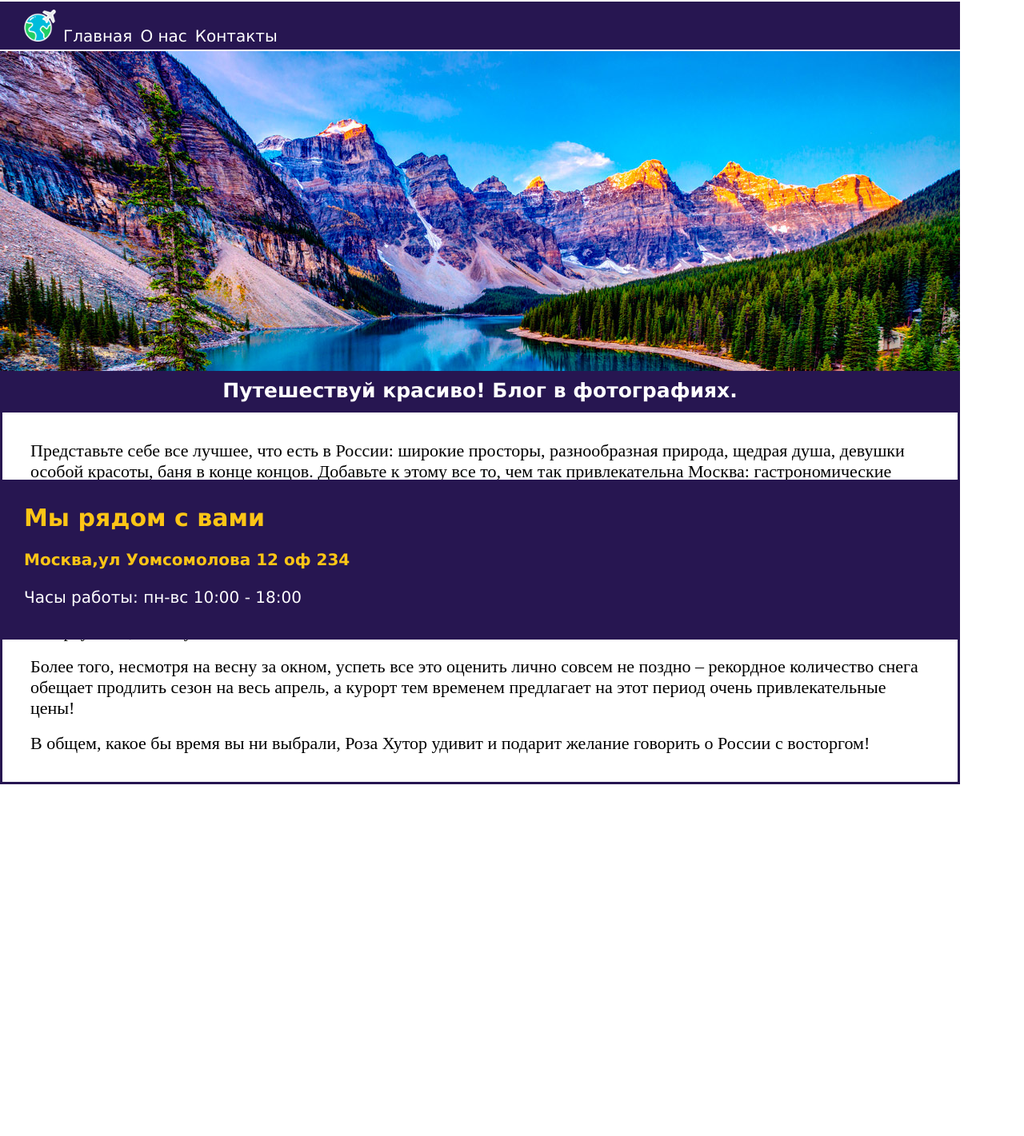
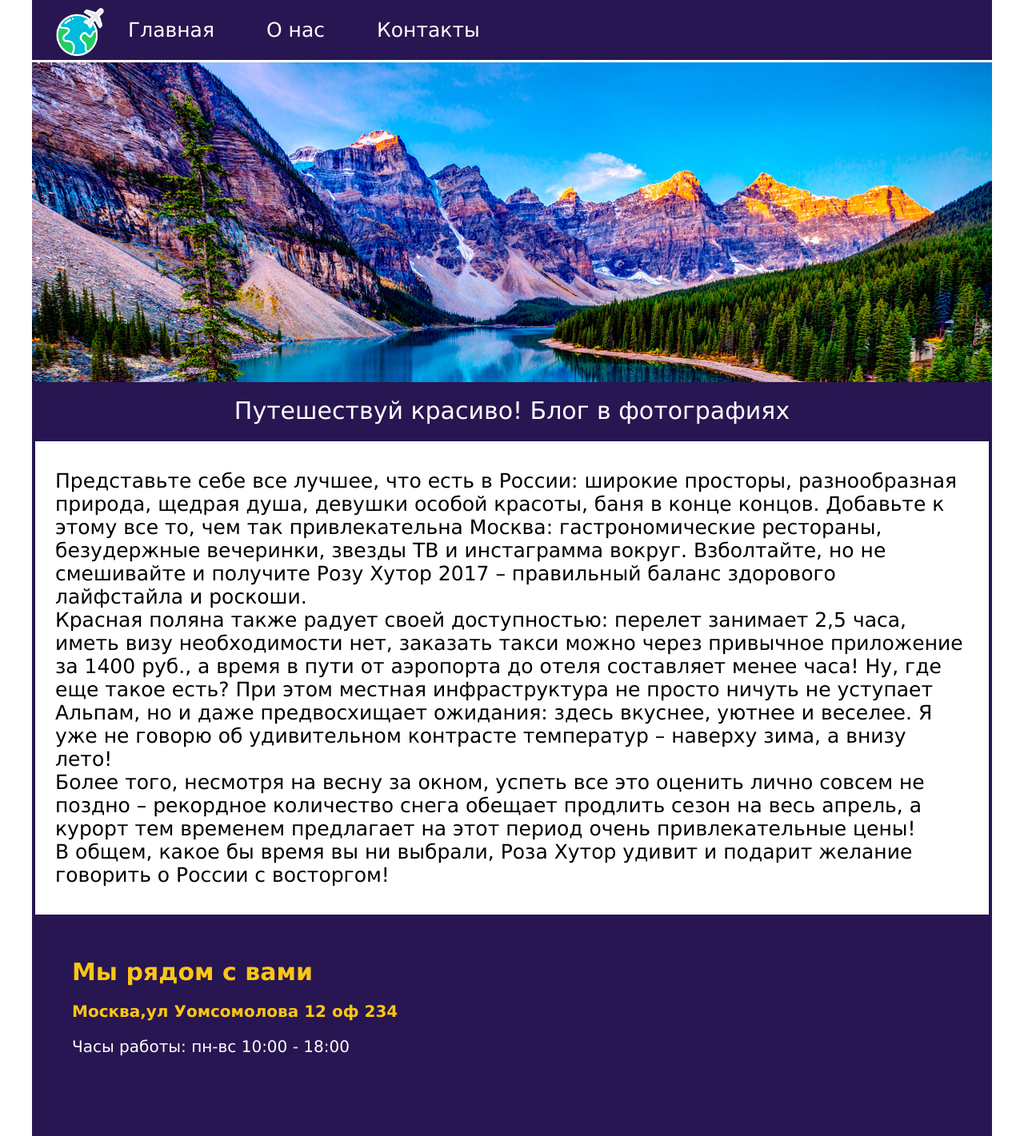
Before and after one commit to xfagsh/DZ3, a plain HTML site: page index.html in a window 1280 px wide. Shown: the top 1421 px of the page at 80% size. Before the commit the page ends 981 px from the top, so only its background shows below. Drawn offline with Linux system fonts and the light colour scheme.

Commit message:
first commit

```diff
--- a/index.html
+++ b/index.html
@@ -1,52 +1,62 @@
 <!DOCTYPE html>
 <html lang="en">
+
 <head>
     <meta charset="UTF-8">
     <meta name="viewport" content="width=device-width, initial-scale=1.0">
     <title>Document</title>
     <link rel="stylesheet" href="style.css">
 </head>
+
 <body>
-    <div class="container">
-        <header class="header">
-
+    <div class="wrapper_flex">
+        <div class="box">
             <div class="logo">
                 <img class="logo_img" src="logo.png"/>
-
-
-
+            </div>
             <nav class="nav">
                 <a href="index.html">Главная</a>
                 <a href="#">О нас</a>
                 <a href="#">Контакты</a>
             </nav>
+        </div>
+        <div class="box">
+            <div class="header__background"></div>
+        </div>
+        <div class="box">Путешествуй красиво! Блог в фотографиях</div>
 
+        <div class="box">
 
-        </header>
+            <p>
+                Представьте себе все лучшее, что есть в России: широкие просторы, разнообразная природа, щедрая душа,
+                девушки особой красоты, баня в конце концов. Добавьте к этому все то, чем так привлекательна Москва:
+                гастрономические рестораны, безудержные вечеринки, звезды ТВ и инстаграмма вокруг. Взболтайте, но не
+                смешивайте и получите Розу Хутор 2017 – правильный баланс здорового лайфстайла и роскоши.
+                <br>
+                Красная поляна также радует своей доступностью: перелет занимает 2,5 часа, иметь визу необходимости нет,
+                заказать такси можно через привычное приложение за 1400 руб., а время в пути от аэропорта до отеля
+                составляет менее часа! Ну, где еще такое есть? При этом местная инфраструктура не просто ничуть не
+                уступает Альпам, но и даже предвосхищает ожидания: здесь вкуснее, уютнее и веселее. Я уже не говорю об
+                удивительном контрасте температур – наверху зима, а внизу лето!
+                <br>
+                Более того, несмотря на весну за окном, успеть все это оценить лично совсем не поздно – рекордное
+                количество снега обещает продлить сезон на весь апрель, а курорт тем временем предлагает на этот период
+                очень привлекательные цены!
+                <br>
+                В общем, какое бы время вы ни выбрали, Роза Хутор удивит и подарит желание говорить о России с
+                восторгом!</p>
+        </div>
 
-    <div class="content">
-
-    <div class="header__background"></div>
-    <h1>Путешествуй красиво! Блог в фотографиях.</h1>
         <div class="box">
-        <p>
-            Представьте себе все лучшее, что есть в России: широкие просторы, разнообразная природа, щедрая душа, девушки особой красоты, баня в конце концов. Добавьте к этому все то, чем так привлекательна Москва: гастрономические рестораны, безудержные вечеринки, звезды ТВ и инстаграмма вокруг. Взболтайте, но не смешивайте и получите Розу Хутор 2017 – правильный баланс здорового лайфстайла и роскоши.</p>
-<br>
-<p>Красная поляна также радует своей доступностью: перелет занимает 2,5 часа, иметь визу необходимости нет, заказать такси можно через привычное приложение за 1400 руб., а время в пути от аэропорта до отеля составляет менее часа! Ну, где еще такое есть? При этом местная инфраструктура не просто ничуть не уступает Альпам, но и даже предвосхищает ожидания: здесь вкуснее, уютнее и веселее. Я уже не говорю об удивительном контрасте температур – наверху зима, а внизу лето!</p>
-<br>
-<p>Более того, несмотря на весну за окном, успеть все это оценить лично совсем не поздно – рекордное количество снега обещает продлить сезон на весь апрель, а курорт тем временем предлагает на этот период очень привлекательные цены!</p>
-<br>
-<p>В общем, какое бы время вы ни выбрали, Роза Хутор удивит и подарит желание говорить о России с восторгом!</p>
-
-
+            <footer class="footer">
+               <h2> Мы рядом с вами</h2>
+               <h4>Москва,ул Уомсомолова 12 оф 234</h4>
+               <p>Часы работы: пн-вс 10:00 - 18:00</p>
+           </footer>
        </div>
     </div>
-    <footer class="footer">
-        <h2> Мы рядом с вами</h2><br>
-        <h4>Москва,ул Уомсомолова 12 оф 234</h4><br>
-        <p>Часы работы: пн-вс 10:00 - 18:00</p>
-    </footer>
 
     </div>
 </body>
+
 </html>
--- a/style.css
+++ b/style.css
@@ -3,72 +3,48 @@
     padding: 0;
     box-sizing: border-box;
 }
-.conteiner{
+
+.wrapper_flex{
+    margin: 0 auto;
+    width: 1200px;
     display: flex;
+    justify-content: center;
+    flex-wrap: wrap;
     flex-direction: column;
-    width: 1200px;
-    flex-flow: column nowrap;
-    align-content: flex-end;
 }
 
-.header{
-    height: 60px;
-    width: 1200px;
+.box{
+    display: flex;
+    /* height: 500px; */
+    /* justify-content: space-around; */
+    flex-direction: column;
+    align-items: flex-start;
+    /* width: 400px; */
+    /* margin-bottom: 5em; */
+    font-size: 20px;
+    background-color:white;
+}
+.box:nth-child(1){
+    display:flex;
+    align-items: flex-start;
+    flex-direction: row;
+    align-items: center;
     background-color:#271651;
-    order: 1;
-    align-self:flex-start;
-    margin-top: 2px;
-
-}
-.logo{
-
 }
 
 .logo_img{
-    width: 40px;
-    height: 40px;
+    width: 60px;
+    height: 60px;
     margin-left: 30px;
     margin-top: 10px;
 }
 
-nav{
-   display:inline-flex;
-
-}
-
 nav a{
     text-decoration: none;
-    font-family: 'Comfortaa', cursive;
     color: white;
-    font-size: 20px;
-    justify-content: center;
+    font-size: 25px;
     font-family: Verdana, Geneva, Tahoma, sans-serif;
-    margin: 5px;
-}
-.content p{
-   font-size: 22px;
-}
-.box{
-    background-color: white;
-    width: 1200px;
-    height: max-content;
-    order: 5;
-    padding: 35px;
-    border-color:#271651;
-    border-style: solid;
-    box-sizing: 5px;
-}
-
-.content h1{
-    width: 1200px;
-    background-color:#271651;
-    order: 4;
-    justify-content: center;
-    color: white;
-    text-align: center;
-    font-family: Verdana, Geneva, Tahoma, sans-serif;
-    font-size: 25px;
-    padding: 10px ;
+    margin: 30px;
 }
 
 .header__background{
@@ -79,34 +55,65 @@ nav a{
     background-size: cover;
     order: 3;
     justify-content: center;
-    margin-top: 2px;
+    background-color:#271651;
+    margin-top: 3px;
 }
 
+.box:nth-child(3){
+    color: white;
+    height: 70px;
+    display: flex;
+    align-items: center;
+    justify-content: center;
+    font-size: 30px;
+    font-family: Verdana, Geneva, Tahoma, sans-serif;
+    background-color:#271651;
+}
+
+.box:nth-child(4){
+    background-color: white;
+    border: 4px solid #271651;
+    padding: 25px;
+    height: 600px;
+    font-size: 25px;
+    font-family: Verdana, Geneva, Tahoma, sans-serif;
+    display: flex;
+    justify-content: center;
+    align-items: center;
+
+}
+
+.box:nth-child(5){
+    display: flex;
+    flex-direction: column;
+    align-items: space-around;
+    justify-content: space-around;
+    flex-wrap: nowrap;
+    background-color:#271651;
+
+}
 .footer{
+    padding: 20px;
+    margin: 20px;
+    height: 250px;
 
-    background-color:#271651;
-    height:200px;
-    width: 1200px;
-    padding: 10px;
-    position: absolute;
-	left: 0;
-	bottom: 0;
-    font-size: 20px;
-    padding: 30px;
 }
+
 .footer h2{
     color:#fdc516 ;
     font-family: Verdana, Geneva, Tahoma, sans-serif;
+    padding: 10px;
 
 }
 .footer h4{
     color: #fdc516;
     font-family: Verdana, Geneva, Tahoma, sans-serif;
+    padding: 10px;
 }
 
 .footer p {
     color: white;
     font-family: Verdana, Geneva, Tahoma, sans-serif;
-
+    padding: 10px;
 
 }
```
Lines whose indentation alone changed are shown as unchanged.
